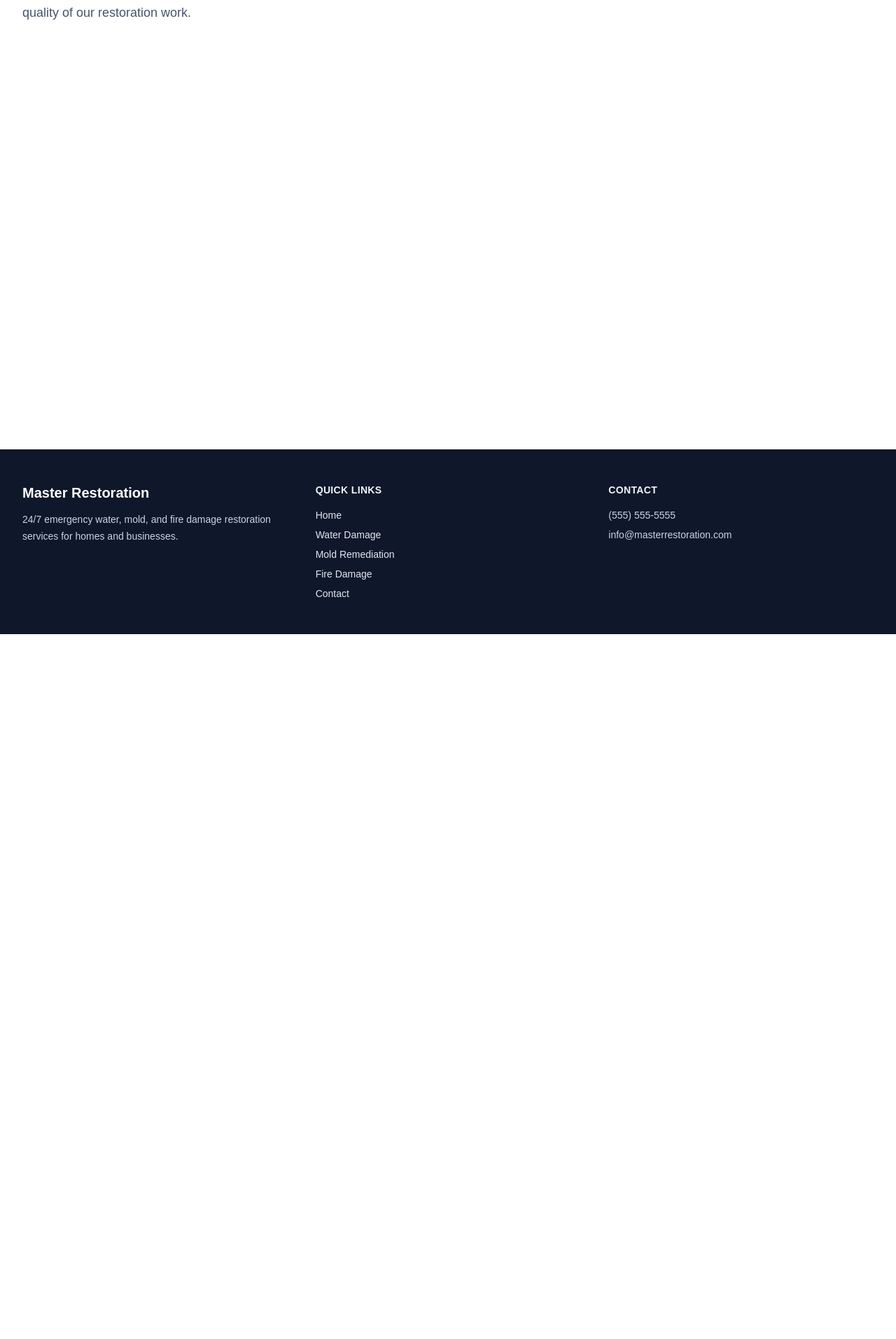
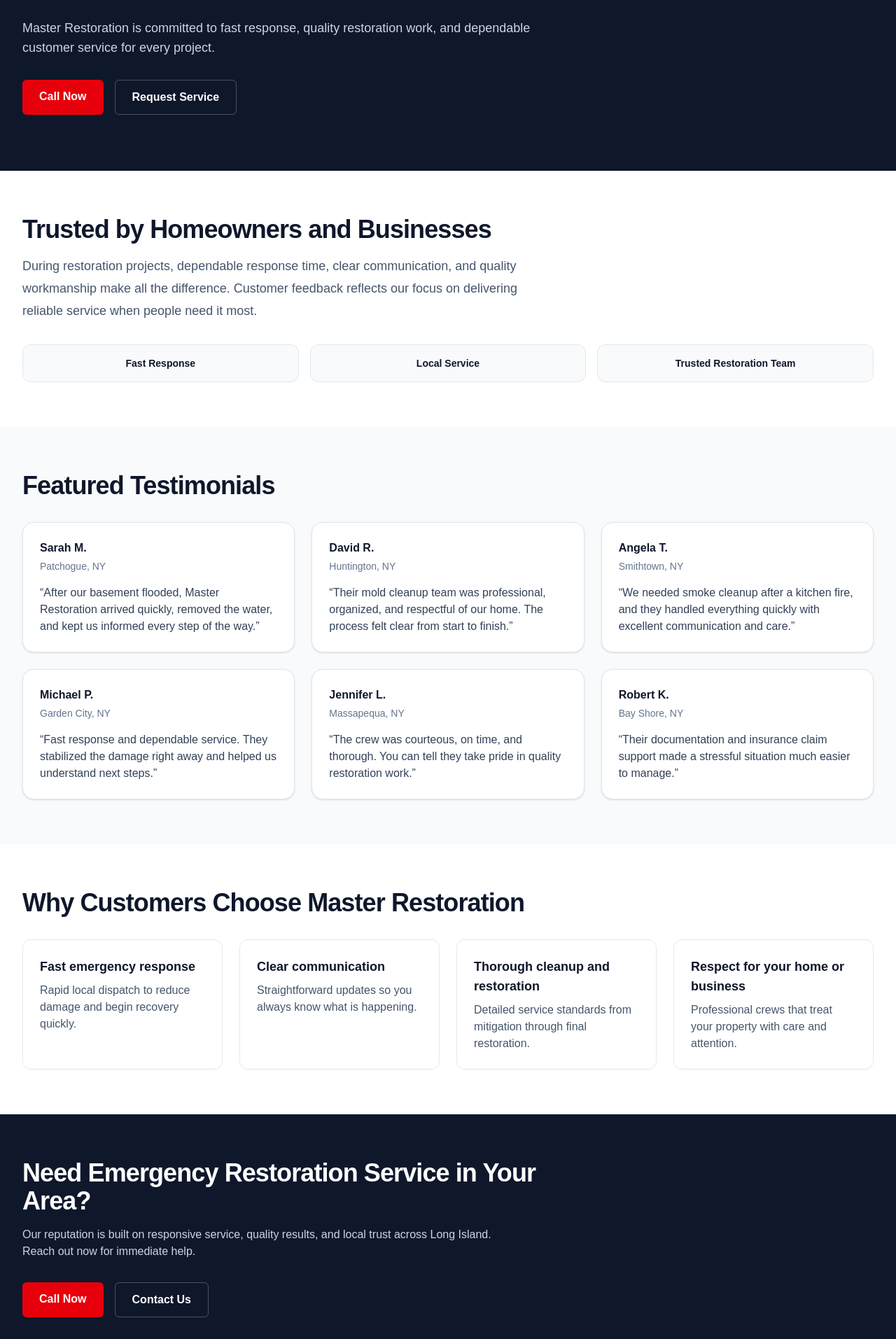
Before and after one commit to bfratello12-blip/master-restoration, a Next.js app: page /reviews in a window 1280 px wide. Shown: the part 287-2200 px from the top of the page at 70% size. Before the commit the page ends 1193 px from the top, so only its background shows below. Built offline with nearby package versions, Linux system fonts and the light colour scheme.

Commit message:
Build reviews page

```diff
--- a/app/reviews/page.tsx
+++ b/app/reviews/page.tsx
@@ -1,12 +1,173 @@
+import Link from "next/link";
+
+const testimonials = [
+  {
+    name: "Sarah M.",
+    location: "Patchogue, NY",
+    quote:
+      "After our basement flooded, Master Restoration arrived quickly, removed the water, and kept us informed every step of the way.",
+  },
+  {
+    name: "David R.",
+    location: "Huntington, NY",
+    quote:
+      "Their mold cleanup team was professional, organized, and respectful of our home. The process felt clear from start to finish.",
+  },
+  {
+    name: "Angela T.",
+    location: "Smithtown, NY",
+    quote:
+      "We needed smoke cleanup after a kitchen fire, and they handled everything quickly with excellent communication and care.",
+  },
+  {
+    name: "Michael P.",
+    location: "Garden City, NY",
+    quote:
+      "Fast response and dependable service. They stabilized the damage right away and helped us understand next steps.",
+  },
+  {
+    name: "Jennifer L.",
+    location: "Massapequa, NY",
+    quote:
+      "The crew was courteous, on time, and thorough. You can tell they take pride in quality restoration work.",
+  },
+  {
+    name: "Robert K.",
+    location: "Bay Shore, NY",
+    quote:
+      "Their documentation and insurance claim support made a stressful situation much easier to manage.",
+  },
+];
+
+const trustPoints = [
+  {
+    title: "Fast emergency response",
+    description: "Rapid local dispatch to reduce damage and begin recovery quickly.",
+  },
+  {
+    title: "Clear communication",
+    description: "Straightforward updates so you always know what is happening.",
+  },
+  {
+    title: "Thorough cleanup and restoration",
+    description: "Detailed service standards from mitigation through final restoration.",
+  },
+  {
+    title: "Respect for your home or business",
+    description: "Professional crews that treat your property with care and attention.",
+  },
+];
+
 export default function ReviewsPage() {
   return (
-    <main className="min-h-screen bg-white text-slate-900">
+    <main className="bg-white text-slate-900">
+      <section className="bg-slate-900 text-white">
+        <div className="mx-auto max-w-7xl px-6 py-16 lg:px-8 lg:py-20">
+          <p className="text-sm font-semibold uppercase tracking-[0.2em] text-blue-300">
+            Customer Trust &amp; Reputation
+          </p>
+          <h1 className="mt-4 text-4xl font-bold tracking-tight sm:text-5xl">Reviews</h1>
+          <p className="mt-5 max-w-3xl text-lg text-slate-300">
+            Master Restoration is committed to fast response, quality
+            restoration work, and dependable customer service for every project.
+          </p>
+          <div className="mt-8 flex flex-col gap-4 sm:flex-row">
+            <a
+              href="tel:5555555555"
+              className="rounded-md bg-red-600 px-6 py-3 text-center font-semibold text-white transition hover:bg-red-500"
+            >
+              Call Now
+            </a>
+            <Link
+              href="/contact"
+              className="rounded-md border border-white/25 px-6 py-3 text-center font-semibold text-white transition hover:bg-white/10"
+            >
+              Request Service
+            </Link>
+          </div>
+        </div>
+      </section>
+
       <section className="mx-auto max-w-7xl px-6 py-16 lg:px-8">
-        <h1 className="text-4xl font-bold tracking-tight sm:text-5xl">Reviews</h1>
+        <h2 className="text-3xl font-bold tracking-tight sm:text-4xl">
+          Trusted by Homeowners and Businesses
+        </h2>
         <p className="mt-4 max-w-3xl text-lg leading-8 text-slate-600">
-          Read customer testimonials, reputation highlights, and trust-building
-          social proof that reflects the quality of our restoration work.
+          During restoration projects, dependable response time, clear
+          communication, and quality workmanship make all the difference.
+          Customer feedback reflects our focus on delivering reliable service
+          when people need it most.
         </p>
+
+        <div className="mt-8 grid gap-4 sm:grid-cols-3">
+          <div className="rounded-xl border border-slate-200 bg-slate-50 p-4 text-center">
+            <p className="text-sm font-semibold text-slate-900">Fast Response</p>
+          </div>
+          <div className="rounded-xl border border-slate-200 bg-slate-50 p-4 text-center">
+            <p className="text-sm font-semibold text-slate-900">Local Service</p>
+          </div>
+          <div className="rounded-xl border border-slate-200 bg-slate-50 p-4 text-center">
+            <p className="text-sm font-semibold text-slate-900">Trusted Restoration Team</p>
+          </div>
+        </div>
+      </section>
+
+      <section className="bg-slate-50">
+        <div className="mx-auto max-w-7xl px-6 py-16 lg:px-8">
+          <h2 className="text-3xl font-bold tracking-tight sm:text-4xl">Featured Testimonials</h2>
+          <div className="mt-8 grid gap-6 md:grid-cols-2 lg:grid-cols-3">
+            {testimonials.map((testimonial) => (
+              <article
+                key={`${testimonial.name}-${testimonial.location}`}
+                className="rounded-2xl border border-slate-200 bg-white p-6 shadow-sm"
+              >
+                <h3 className="text-base font-semibold text-slate-900">{testimonial.name}</h3>
+                <p className="mt-1 text-sm text-slate-500">{testimonial.location}</p>
+                <p className="mt-4 text-slate-700">“{testimonial.quote}”</p>
+              </article>
+            ))}
+          </div>
+        </div>
+      </section>
+
+      <section className="mx-auto max-w-7xl px-6 py-16 lg:px-8">
+        <h2 className="text-3xl font-bold tracking-tight sm:text-4xl">
+          Why Customers Choose Master Restoration
+        </h2>
+        <div className="mt-8 grid gap-6 sm:grid-cols-2 lg:grid-cols-4">
+          {trustPoints.map((point) => (
+            <article key={point.title} className="rounded-xl border border-slate-200 bg-white p-6">
+              <h3 className="text-lg font-semibold text-slate-900">{point.title}</h3>
+              <p className="mt-2 text-slate-600">{point.description}</p>
+            </article>
+          ))}
+        </div>
+      </section>
+
+      <section className="bg-slate-900 text-white">
+        <div className="mx-auto max-w-7xl px-6 py-16 lg:px-8">
+          <h2 className="max-w-3xl text-3xl font-bold tracking-tight sm:text-4xl">
+            Need Emergency Restoration Service in Your Area?
+          </h2>
+          <p className="mt-4 max-w-2xl text-slate-300">
+            Our reputation is built on responsive service, quality results, and
+            local trust across Long Island. Reach out now for immediate help.
+          </p>
+          <div className="mt-8 flex flex-col gap-4 sm:flex-row">
+            <a
+              href="tel:5555555555"
+              className="rounded-md bg-red-600 px-6 py-3 text-center font-semibold text-white transition hover:bg-red-500"
+            >
+              Call Now
+            </a>
+            <Link
+              href="/contact"
+              className="rounded-md border border-white/25 px-6 py-3 text-center font-semibold text-white transition hover:bg-white/10"
+            >
+              Contact Us
+            </Link>
+          </div>
+        </div>
       </section>
     </main>
   );
```
